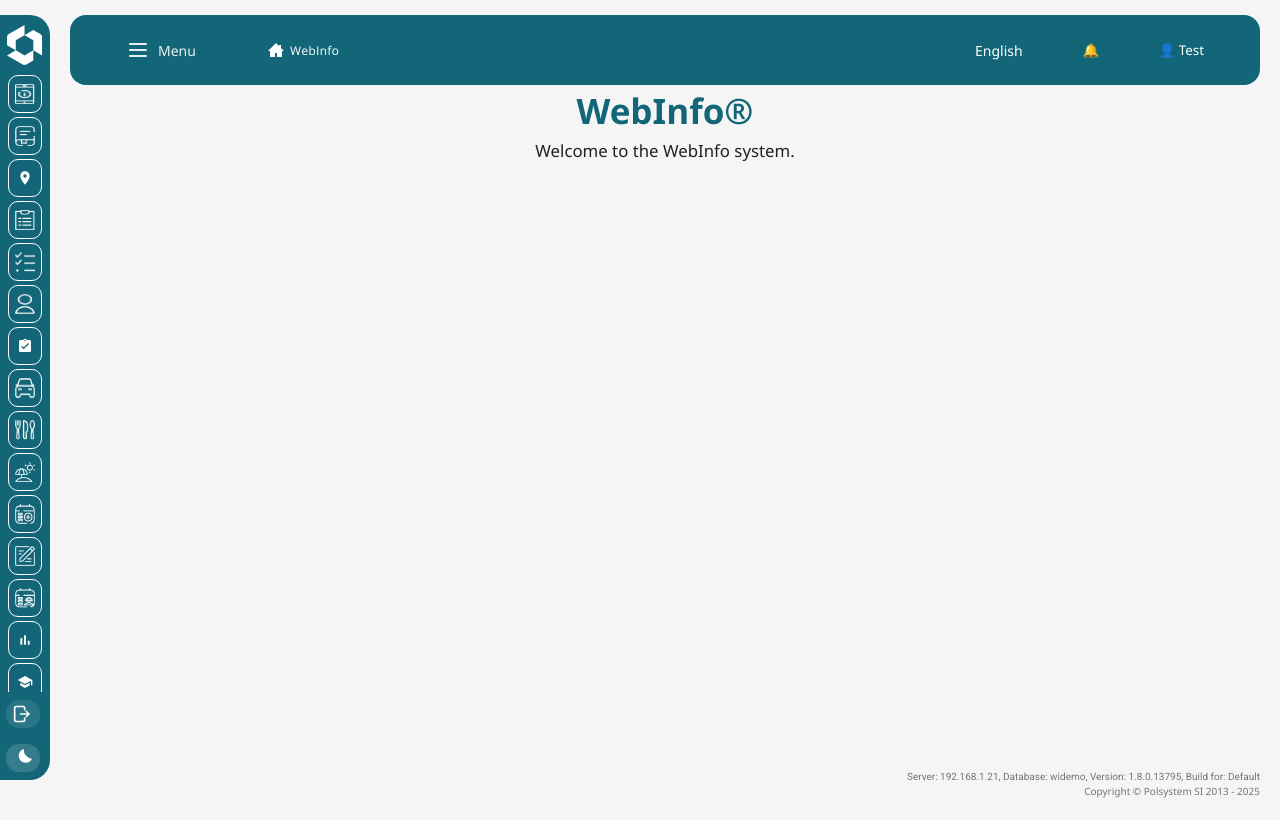
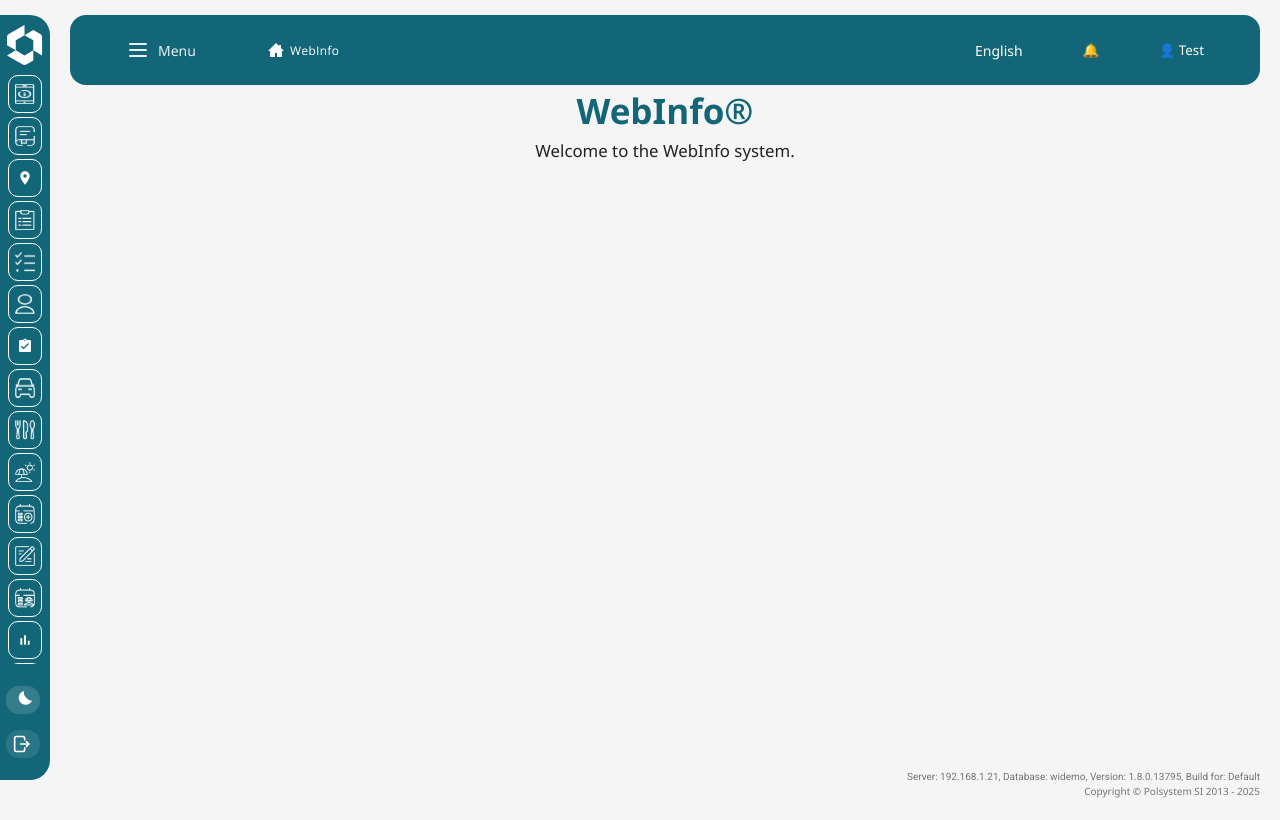
Before and after one commit to dominPS/Webinfo2, a React (Vite) app: page / in a window 1280 px wide. Both pictures are taken after a click on the element 110 px from the left and 397 px from the top of the page. Built offline with nearby package versions, Linux system fonts and the light colour scheme.

Commit message:
position: logout and darkmode position changed

```diff
--- a/src/features/navigation/Sidebar.tsx
+++ b/src/features/navigation/Sidebar.tsx
@@ -294,24 +294,11 @@ export const Sidebar: React.FC = () => {
         })}
       </NavContainer>
 
-      {isCollapsed ? (
-        <button
-          style={{ margin: '8px 6px', background: 'rgba(255,255,255,0.1)', border: 'none', borderRadius: 13, width: 34, height: 28, display: 'flex', alignItems: 'center', justifyContent: 'center', cursor: 'pointer' }}
-          aria-label={t('navigation.logout')}
-        >
-          <LogoutIcon size={20} />
-        </button>
-      ) : (
-        <LogoutButton $isCollapsed={isCollapsed} style={{ marginBottom: '8px' }}>
-          <LogoutIcon size={20} />
-          {t('navigation.logout')}
-        </LogoutButton>
-      )}
       {/* Przycisk/ikona zmiany trybu jasny/ciemny */}
       {isCollapsed ? (
         <button
           onClick={toggleTheme}
-          style={{ margin: '8px 6px', background: 'rgba(255,255,255,0.15)', border: 'none', borderRadius: 13, width: 34, height: 28, display: 'flex', alignItems: 'center', justifyContent: 'center', cursor: 'pointer' }}
+          style={{ margin: '22px 6px 8px 6px', background: 'rgba(255,255,255,0.15)', border: 'none', borderRadius: 13, width: 34, height: 28, display: 'flex', alignItems: 'center', justifyContent: 'center', cursor: 'pointer' }}
           aria-label={isDark ? t('navigation.lightMode', 'Tryb jasny') : t('navigation.darkMode', 'Tryb ciemny')}
         >
           {isDark ? <SunIcon size={24} /> : <MoonIcon size={24} />}
@@ -320,9 +307,23 @@ export const Sidebar: React.FC = () => {
         <LogoutButton
           $isCollapsed={isCollapsed}
           onClick={toggleTheme}
-          style={{ marginTop: '8px', background: 'rgba(255,255,255,0.15)' }}
+          style={{ margin: '22px 30px 8px 30px', background: 'rgba(255,255,255,0.15)' }}
         >
           {isDark ? t('navigation.lightMode', 'Tryb jasny') : t('navigation.darkMode', 'Tryb ciemny')}
+        </LogoutButton>
+      )}
+      {/* Przycisk wylogowania */}
+      {isCollapsed ? (
+        <button
+          style={{ margin: '8px 6px 22px 6px', background: 'rgba(255,255,255,0.1)', border: 'none', borderRadius: 13, width: 34, height: 28, display: 'flex', alignItems: 'center', justifyContent: 'center', cursor: 'pointer' }}
+          aria-label={t('navigation.logout')}
+        >
+          <LogoutIcon size={20} />
+        </button>
+      ) : (
+        <LogoutButton $isCollapsed={isCollapsed} style={{ margin: '8px 30px 22px 30px' }}>
+          <LogoutIcon size={20} />
+          {t('navigation.logout')}
         </LogoutButton>
       )}
     </SidebarContainer>
```
